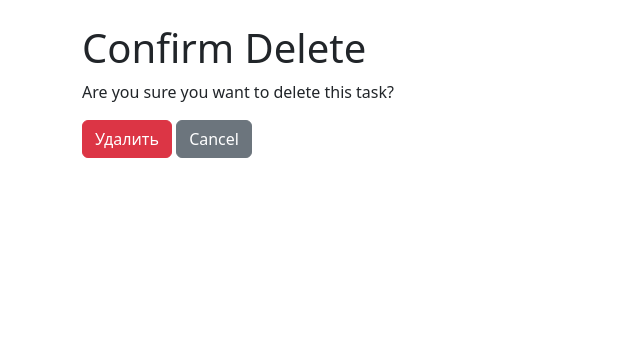
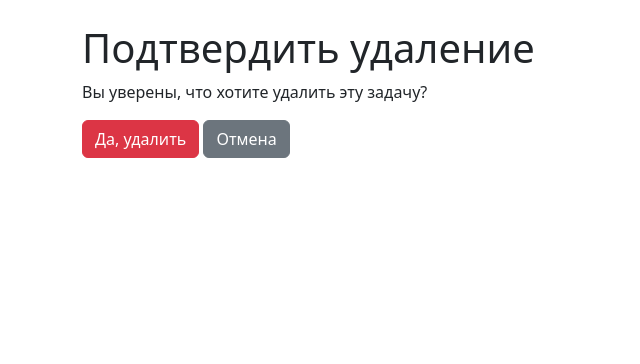
Before and after one commit to Maxcosanostra/python-project-52, a Django app: template templates/tasks/task_confirm_delete.html in a window 1280 px wide. Shown: the part 56-420 px from the top of the page, without its empty margins (0-640 px from the left). Run offline with Django 5.2, Linux system fonts and the light colour scheme; the template is opened without the code that fills it, so the values that code supplies are empty; some libraries are stand-ins or nearby versions.

Commit message:
change task_confirm_delete.html due to playwright

```diff
--- a/templates/tasks/task_confirm_delete.html
+++ b/templates/tasks/task_confirm_delete.html
@@ -1,14 +1,14 @@
 {% extends "base.html" %}
 {% load i18n %}
 {% block title %}
-    {% trans "Confirm Delete" %}
+    {% trans "Подтвердить удаление" %}
 {% endblock %}
 {% block content %}
-    <h1>{% trans "Confirm Delete" %}</h1>
-    <p>{% trans "Are you sure you want to delete this task?" %}</p>
+    <h1>{% trans "Подтвердить удаление" %}</h1>
+    <p>{% trans "Вы уверены, что хотите удалить эту задачу?" %}</p>
     <form method="post">
         {% csrf_token %}
-        <button type="submit" class="btn btn-danger">{% trans "Delete" %}</button>
-        <a href="{% url 'task_list' %}" class="btn btn-secondary">{% trans "Cancel" %}</a>
+        <button type="submit" class="btn btn-danger">{% trans "Да, удалить" %}</button>
+        <a href="{% url 'task_list' %}" class="btn btn-secondary">{% trans "Отмена" %}</a>
     </form>
 {% endblock %}
```
